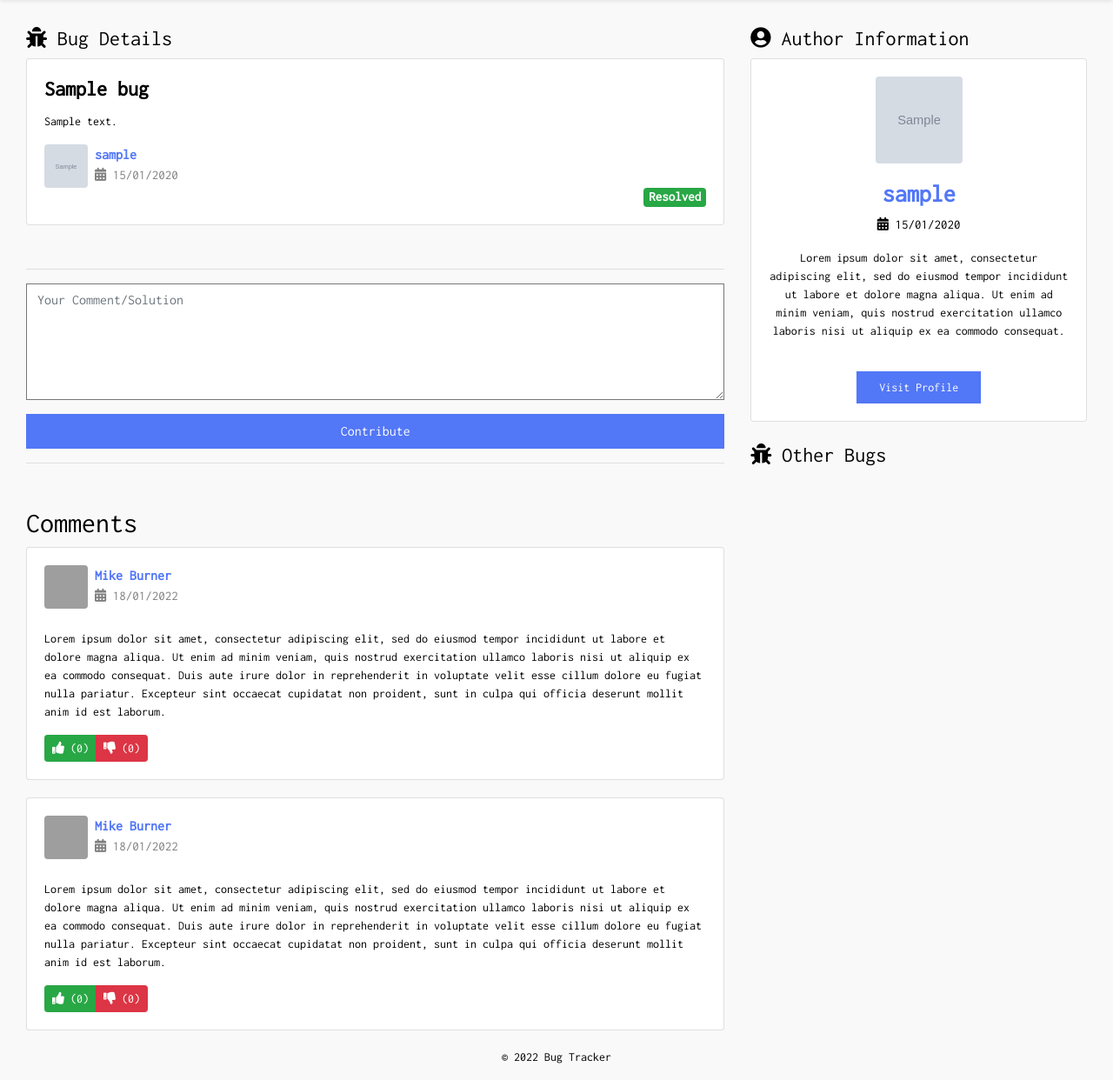
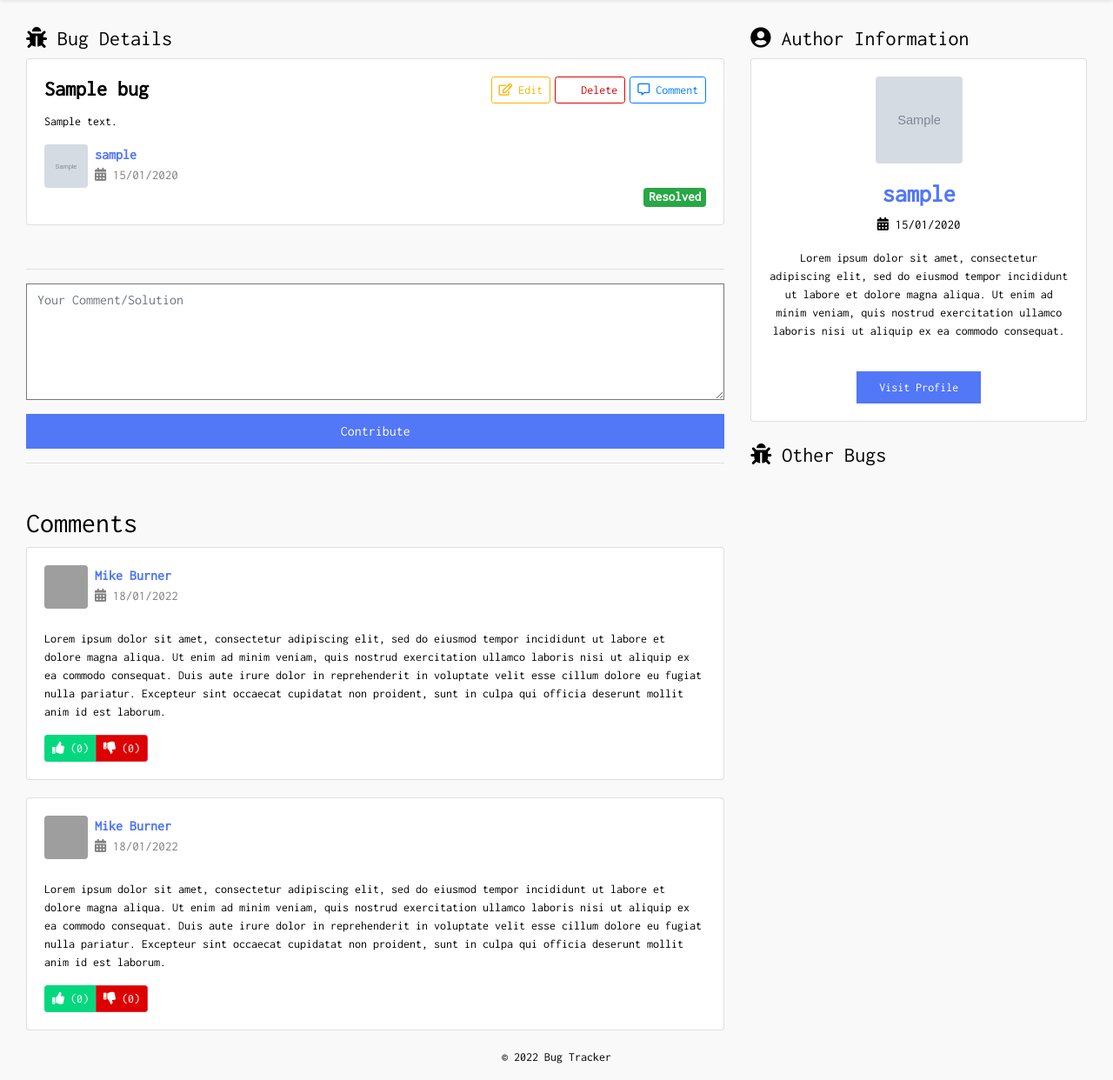
Before and after one commit to steve-njuguna-k/Flask-Bug-Tracker, a Flask app: page /post/1 in a window 1280 px wide. Shown: the part 62-1304 px from the top of the page at 87% size. Run offline with Flask 2, Linux system fonts and the light colour scheme; a user stored in the database is signed in; tables that the repository leaves empty hold one stand-in row (values such as "Sample post"); grey boxes marked "Sample" are stand-in pictures; some libraries are stand-ins or nearby versions; grey boxes are pictures that could not be loaded.

Commit message:
Styled buttons

```diff
--- a/app/static/assets/css/style.css
+++ b/app/static/assets/css/style.css
@@ -104,6 +104,70 @@ a:hover {
     margin-top: 1px;
     padding: 9px;
 	text-decoration: none;
+}
+
+.btn-danger{
+	background-color: #dd0000;
+	color: #fff;
+}
+
+.btn-danger:hover{
+	background-color: #dd0000;
+	color: #fff;
+}
+
+.btn-outline-danger{
+	border-color: #dd0000;
+	color: #dd0000;
+	background-color: #fff;
+}
+
+.btn-outline-danger:hover{
+	border-color: #dd0000;
+	color: #fff;
+	background-color: #dd0000;
+}
+
+.badge-danger{
+	background-color: #dd0000;
+	color: #fff;
+	border-color: #dd0000;
+}
+
+.btn-success{
+	background-color: #03d87f;
+	color: #fff;
+	border-color: #03d87f;
+}
+
+.btn-success:hover{
+	background-color: #03d87f;
+	color: #fff;
+	border-color: #03d87f;
+}
+
+.btn-warning{
+	background-color: #fcb400;
+	color: #fff;
+	border-color: #fcb400;
+}
+
+.btn-warning:hover{
+	background-color: #fcb400;
+	color: #fff;
+	border-color: #fcb400;
+}
+
+.btn-outline-warning {
+    color: #fcb400;
+    border-color: #fcb400;
+	background-color: #fff;
+}
+
+.btn-outline-warning:hover {
+    color: #fff;
+    border-color: #fcb400;
+	background-color: #fcb400;
 }
 
 .logo{
--- a/app/templates/Bug Details.html
+++ b/app/templates/Bug Details.html
@@ -12,6 +12,19 @@
             <h4><i class="fas fa-bug"></i> Bug Details</h4>
             <div class="card" style="margin-bottom: 50px;">
                 <div class="card-body">
+                    <div class="float-right">
+                        {% if current_user.id == bug.author %}
+                            <a class="float-left" style="margin-right: 5px;" href="/bug/{{bug.id}}/edit">
+                                <button class="btn btn-outline-warning btn-sm"><i class="far fa-edit"></i> Edit</button>
+                            </a>
+                            <a href="#" style="margin-right: 5px;">
+                                <button class="btn btn-outline-danger btn-sm" data-toggle="modal" data-target="#exampleModal{{bug.id}}"><i class="far fa-trash"></i> Delete</button>
+                            </a>
+                        {% endif %}
+                        <a class="float-right" href="/{{bug.id}}/comment">
+                            <button class="btn btn-outline-primary btn-sm"><i class="far fa-comment-alt"></i> Comment</button>
+                        </a>
+                    </div>
                     <h4 class="card-title"><b>{{ bug.title }}</b></h4>
                     <p class="card-text">{{ bug.description }}</p>
                     <div class="d-flex flex-row user-info">
@@ -123,6 +136,29 @@
     </div>
 </div>
 
+<!-- Modal -->
+<div class="modal fade" id="exampleModal{{bug.id}}" tabindex="-1" data-backdrop="static" data-keyboard="false" aria-labelledby="exampleModalLabel{{bug.id}}" aria-hidden="true">
+    <div class="modal-dialog modal-dialog-centered">
+        <div class="modal-content">
+            <div class="modal-header">
+                <h5 class="modal-title text-danger" id="exampleModalLabel{{bug.id}}">Delete Bug Post</h5>
+                <button type="button" class="close" data-dismiss="modal" aria-label="Close">
+                    <span aria-hidden="true">&times;</span>
+                </button>
+                </div>
+            <div class="modal-body">
+                <p>Are you you want to delete the bug post? <span class="text-danger">(This can't be undone)</span></p>
+            </div>
+            <div class="modal-footer">
+                <button type="button" class="btn btn-secondary btn-sm" data-dismiss="modal">Close</button>
+                <a href="/bug/{{ bug.id }}/delete">
+                    <button type="button" class="btn btn-danger btn-sm"><i class="far fa-trash"></i> Delete</button>
+                </a>
+            </div>
+        </div>
+    </div>
+</div>
+
 {% block footer %}
 	<div class="container">
 		<div id="footer">
```
